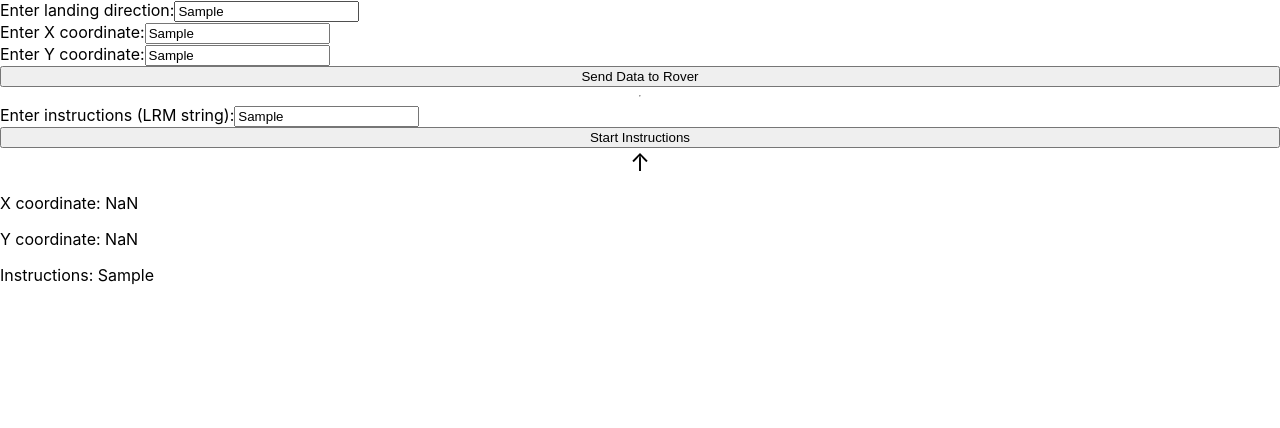
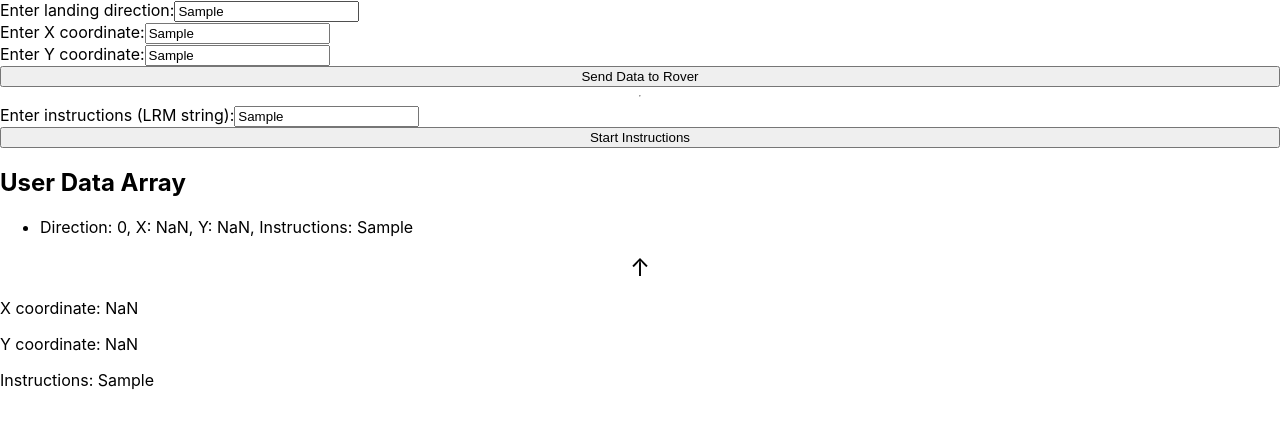
Before and after one commit to MairaGalvao/mars-rover-plateou, a React (Create React App) app: page / in a window 1280 px wide. Both pictures are taken after typing "Sample", "Sample", "Sample", "Sample" into the empty fields and a click on the button "Send Data to Rover". Shown: the top 428 px of the page. Built offline with nearby package versions, Linux system fonts and the light colour scheme.

Commit message:
feat: create display of each rover final position

```diff
--- a/src/Components/UserData.tsx
+++ b/src/Components/UserData.tsx
@@ -1,5 +1,3 @@
-// UserData.tsx
-
 import React, { useState, ChangeEvent } from 'react';
 import '../Style/UserData.css';
 
@@ -12,6 +10,8 @@ const UserData = ({ onSendData }: UserDataProps) => {
   const [xInput, setXInput] = useState('');
   const [yInput, setYInput] = useState('');
   const [instructionsInput, setInstructionsInput] = useState('');
+
+  const [userDataArray, setUserDataArray] = useState<any[]>([]);
 
   const mapDirectionToNumber = (direction: string): number => {
     switch (direction.toUpperCase()) {
@@ -48,6 +48,21 @@ const UserData = ({ onSendData }: UserDataProps) => {
     const numericDirection = mapDirectionToNumber(directionInput);
     console.log(`Sending Data to Rover: Direction: ${numericDirection}, X: ${xInput}, Y: ${yInput}, Instructions: ${instructionsInput}`);
     onSendData(numericDirection, parseFloat(xInput), parseFloat(yInput), instructionsInput);
+
+    // Add current user data to the array
+    setUserDataArray((prevArray) => {
+      const newArray = [
+        ...prevArray,
+        {
+          direction: numericDirection,
+          x: parseFloat(xInput),
+          y: parseFloat(yInput),
+          instructions: instructionsInput,
+        },
+      ];
+      console.log('User Data Array Updated:', newArray);
+      return newArray;
+    });
   };
 
   const handleInstructionsSubmit = () => {
@@ -90,6 +105,21 @@ const UserData = ({ onSendData }: UserDataProps) => {
 
     console.log(`Sending Data to Rover: Direction: ${newDirection}, X: ${newX}, Y: ${newY}, Instructions: ${instructionsInput}`);
     onSendData(newDirection, newX, newY, instructionsInput);
+
+    // Add current user data to the array
+    setUserDataArray((prevArray) => {
+      const newArray = [
+        ...prevArray,
+        {
+          direction: newDirection,
+          x: newX,
+          y: newY,
+          instructions: instructionsInput,
+        },
+      ];
+      console.log('User Data Array Updated:', newArray);
+      return newArray;
+    });
   };
 
   return (
@@ -115,6 +145,18 @@ const UserData = ({ onSendData }: UserDataProps) => {
         <input type="text" value={instructionsInput} onChange={handleInstructionsInput} />
       </label>
       <button onClick={handleInstructionsSubmit}>Start Instructions</button>
+
+      {/* Display User Data Array */}
+      <div className="user-data-array">
+        <h2>User Data Array</h2>
+        <ul>
+          {userDataArray.map((userData, index) => (
+            <li key={index}>
+              Direction: {userData.direction}, X: {userData.x}, Y: {userData.y}, Instructions: {userData.instructions}
+            </li>
+          ))}
+        </ul>
+      </div>
     </div>
   );
 };
```
